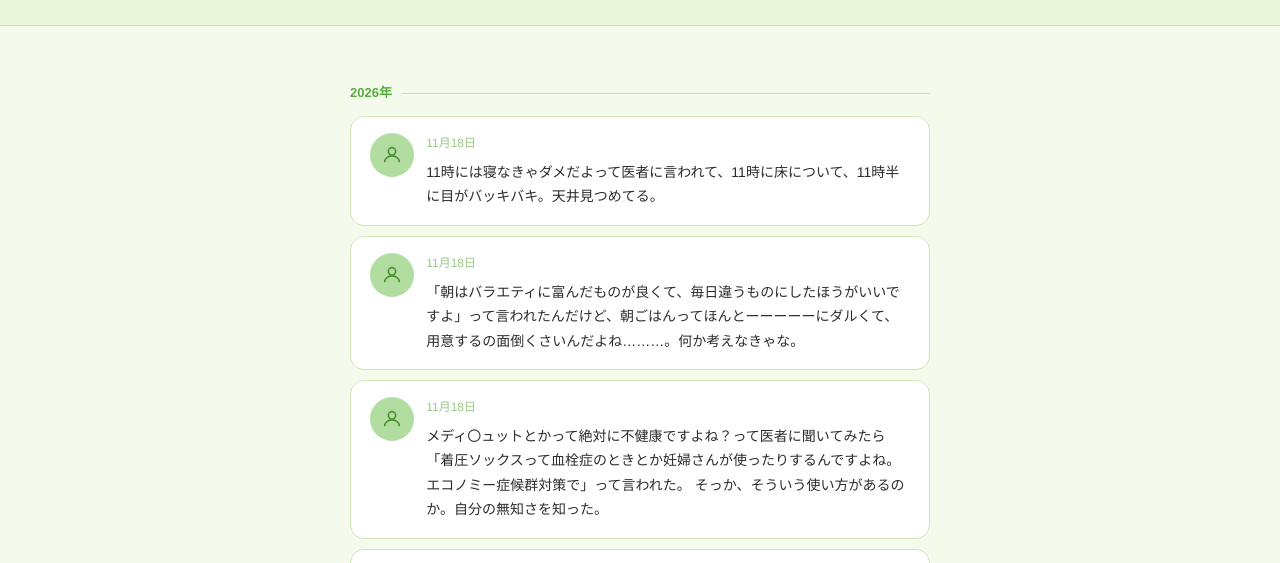
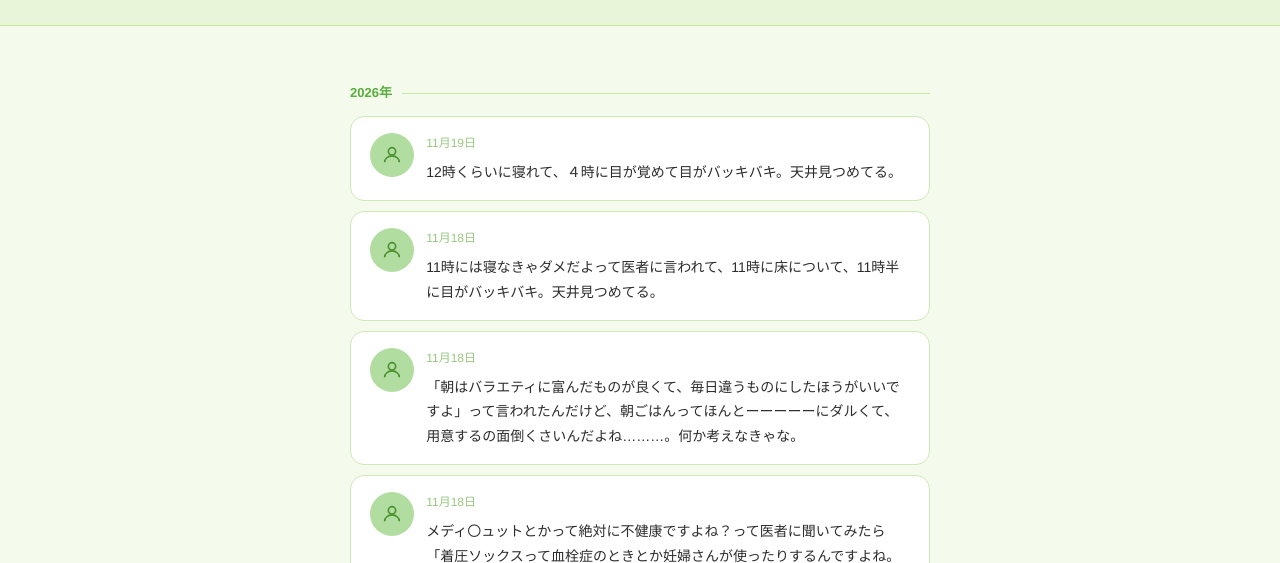
Before and after one commit to Azaleacreativeroom888/fan-health, a plain HTML site: page blog.html in a window 1280 px wide. Shown: the part 172-735 px from the top of the page. Drawn offline with Linux system fonts and the light colour scheme.

Commit message:
Update blog.html

```diff
--- a/blog.html
+++ b/blog.html
@@ -74,6 +74,14 @@
   <div class="post">
     <div class="avatar"><svg viewBox="0 0 24 24"><circle cx="12" cy="8" r="4"/><path d="M4 20c0-4 3.6-7 8-7s8 3 8 7"/></svg></div>
     <div class="post-body">
+      <div class="post-meta"><span class="post-date">11月19日</span></div>
+      <p class="post-text">12時くらいに寝れて、４時に目が覚めて目がバッキバキ。天井見つめてる。</p>
+    </div>
+  </div>
+
+  <div class="post">
+    <div class="avatar"><svg viewBox="0 0 24 24"><circle cx="12" cy="8" r="4"/><path d="M4 20c0-4 3.6-7 8-7s8 3 8 7"/></svg></div>
+    <div class="post-body">
       <div class="post-meta"><span class="post-date">11月18日</span></div>
       <p class="post-text">11時には寝なきゃダメだよって医者に言われて、11時に床について、11時半に目がバッキバキ。天井見つめてる。</p>
     </div>
```
